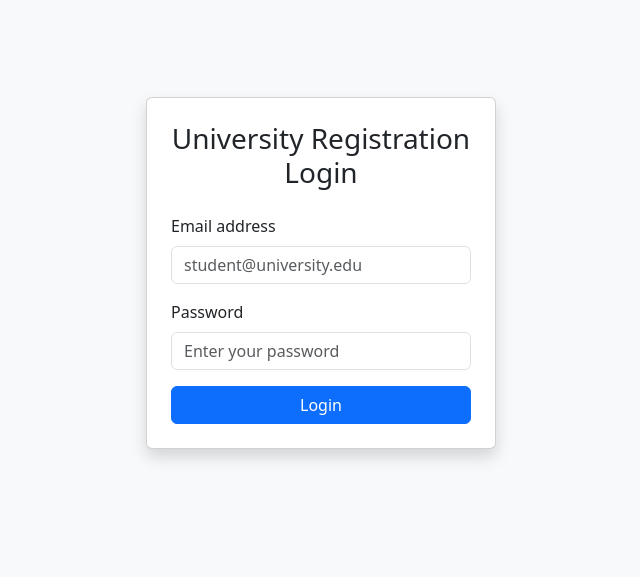
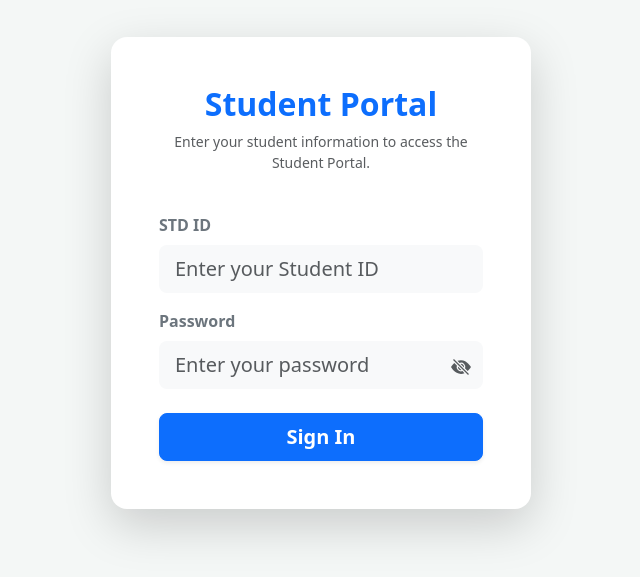
Before and after one commit to EmpathyYT/registration-portal-front-end, a React (Vite) app: page / in a window 1280 px wide. Shown: the part 127-704 px from the top of the page, without its empty margins (319-959 px from the left). Built offline with nearby package versions, Linux system fonts and the light colour scheme.

Commit message:
Refactoring the login UI with Bootstrap, added password visibility button,  orgnizing the code to specific files and folders, and switching from email to STD ID to login

```diff
--- /dev/null
+++ b/src/components/auth/LoginForm.tsx
@@ -0,0 +1,57 @@
+//Mohammed coded this
+import React, { useState } from 'react';
+
+//Ammar coded this
+import InputField from '../common/InputField';
+
+//Mohammed coded this
+export default function LoginForm() {
+    //Ammar coded this
+    const [stdId, setStdId] = useState("");
+
+    //Mohammed coded this
+    const [password, setPassword] = useState("");
+
+    //Mohammed coded this
+    const handleSubmit = (e: React.FormEvent) => {
+        e.preventDefault();
+        //Ammar coded this
+        console.log('Login attempt:', { stdId, password });
+    };
+
+    return (
+        <form onSubmit={handleSubmit}>
+            {/* Ammar coded this */}
+            <InputField
+                id="stdIdInput"
+                label="STD ID"
+                type="text"
+                placeholder="Enter your Student ID"
+                value={stdId}
+                onChange={(e) => setStdId(e.target.value)}
+            />
+            {/* Mohammed coded this */}
+            <InputField
+                id="passwordInput"
+                label="Password"
+                type="password"
+                placeholder="Enter your password"
+                value={password}
+                onChange={(e) => setPassword(e.target.value)}
+            />
+
+            {/* Ammar coded this */}
+            <div className="mt-4">
+
+                {/* Mohammed coded this */}
+                <button
+                    type="submit"
+                    /* Ammar coded this */
+                    className="btn btn-primary btn-lg w-100 fw-bold shadow-sm rounded-3"
+                >
+                    Sign In
+                </button>
+            </div>
+        </form>
+    );
+}
--- /dev/null
+++ b/src/components/common/InputField.tsx
@@ -0,0 +1,71 @@
+//Mohammed coded this
+import React from 'react';
+
+//Ammar coded this
+import { useState } from 'react';
+
+//Ammar coded this
+interface InputFieldProps {
+    id: string;
+    label: string;
+    type: string;
+    placeholder: string;
+    value: string;
+    onChange: (e: React.ChangeEvent<HTMLInputElement>) => void;
+}
+
+//Ammar coded this
+export default function InputField({ id, label, type, placeholder, value, onChange }: InputFieldProps) {
+    const [showPassword, setShowPassword] = useState(false);
+
+    const isPassword = type === 'password';
+    const inputType = isPassword ? (showPassword ? 'text' : 'password') : type;
+
+    return (
+        <div className="mb-3">
+            <label htmlFor={id} className="form-label fw-semibold text-secondary">
+                {label}
+            </label>
+
+            <div className="position-relative">
+                {/* Mohammed coded this */}
+                <input
+                    /* Ammar coded this */
+                    type={inputType}
+                    /* Mohammed coded this */
+                    id={id}
+                    placeholder={placeholder}
+                    value={value}
+                    onChange={onChange}
+                    required
+                    /* Ammar coded this (Added 'pe-5' so the text doesn't hide behind the eye icon) */
+                    className="form-control form-control-lg bg-light border-0 pe-5"
+                />
+
+                {/* Ammar coded this
+                (This entire block is the eye button)
+                */}
+                {isPassword && (
+                    <button
+                        type="button"
+                        className="btn position-absolute top-50 end-0 translate-middle-y border-0 text-muted"
+                        onClick={() => setShowPassword(!showPassword)}
+                        style={{ background: 'transparent', boxShadow: 'none' }}
+                    >
+                        {showPassword ? (
+                            <svg width="20" height="20" fill="currentColor" viewBox="0 0 16 16">
+                                <path d="M10.5 8a2.5 2.5 0 1 1-5 0 2.5 2.5 0 0 1 5 0z"/>
+                                <path d="M0 8s3-5.5 8-5.5S16 8 16 8s-3 5.5-8 5.5S0 8 0 8zm8 3.5a3.5 3.5 0 1 0 0-7 3.5 3.5 0 0 0 0 7z"/>
+                            </svg>
+                        ) : (
+                            <svg width="20" height="20" fill="currentColor" viewBox="0 0 16 16">
+                                <path d="m10.79 12.912-1.614-1.615a3.5 3.5 0 0 1-4.474-4.474l-2.06-2.06C.938 6.278 0 8 0 8s3 5.5 8 5.5a7.029 7.029 0 0 0 2.79-.588zM5.21 3.088A7.028 7.028 0 0 1 8 2.5c5 0 8 5.5 8 5.5s-.939 1.721-2.641 3.238l-2.062-2.062a3.5 3.5 0 0 0-4.474-4.474L5.21 3.089z"/>
+                                <path d="M5.525 7.646a2.5 2.5 0 0 0 2.829 2.829l-2.83-2.829zm4.95.708-2.829-2.83a2.5 2.5 0 0 1 2.829 2.829zm3.171 6-12-12 .708-.708 12 12-.708.708z"/>
+                            </svg>
+                        )}
+                    </button>
+                )}
+            </div>
+        </div>
+    );
+}
--- a/src/pages/LogIn.tsx
+++ b/src/pages/LogIn.tsx
@@ -1,54 +1,38 @@
-import { useState } from "react";
+//Mohammed coded this
+import React from 'react';
 
-const LogIn = () => {
-    const [email, setEmail] = useState("");
-    const [password, setPassword] = useState("");
-    const handleSubmit =(e)=>{
-    e.preventDefault();
-    // logic here
-    console.log("Email:", email, "Password:", password);
-    }
+//Ammar coded this
+import LoginForm from '../components/auth/LoginForm';
+import 'bootstrap/dist/css/bootstrap.min.css';
 
+//Mohammed coded this
+export default function LogIn() {
+    return (
+        //Ammar coded this
+        <div className="d-flex align-items-center justify-content-center vh-100" style={{ backgroundColor: '#f4f7f6' }}>
+            <div className="card shadow-lg p-5 border-0 rounded-4" style={{ maxWidth: '420px', width: '100%' }}>
+                <div className="text-center mb-4">
 
-  return (
-<div className="d-flex justify-content-center align-items-center vh-100 bg-light">
-      <div className="card shadow p-4" style={{ width: "350px" }}>
-        <h3 className="text-center mb-4">University Registration Login</h3>
-        <form onSubmit={handleSubmit}>
-          <div className="mb-3">
-            <label htmlFor="email" className="form-label">Email address</label>
-            <input
-              type="email"
-              className="form-control"
-              id="email"
-              placeholder="student@university.edu"
-              value={email}
-              onChange={(e) => setEmail(e.target.value)}
-              required
-            />
-          </div>
+                    {/* Mohammed coded this */}
+                    <h2
+                        /* Ammar coded this */
+                        className="fw-bolder text-primary mb-2"
+                    >
+                        Student Portal
+                    </h2>
 
-          <div className="mb-3">
-            <label htmlFor="password" className="form-label">Password</label>
-            <input
-              type="password"
-              className="form-control"
-              id="password"
-              placeholder="Enter your password"
-              value={password}
-              onChange={(e) => setPassword(e.target.value)}
-              required
-            />
-          </div>
+                    {/* Mohammed coded this */}
+                    <p
 
-          <button type="submit" className="btn btn-primary w-100">
-            Login
-          </button>
-        </form>
+                        className="text-muted small"
+                    >
+                        Enter your student information to access the Student Portal.
+                    </p>
+                </div>
 
-      </div>
-    </div>
-  )
+                {/* Ammar coded this */}
+                <LoginForm />
+            </div>
+        </div>
+    );
 }
-
-export default LogIn
```
Also changed, not shown: 1 other file (tests, documents, lock files or other folders).
